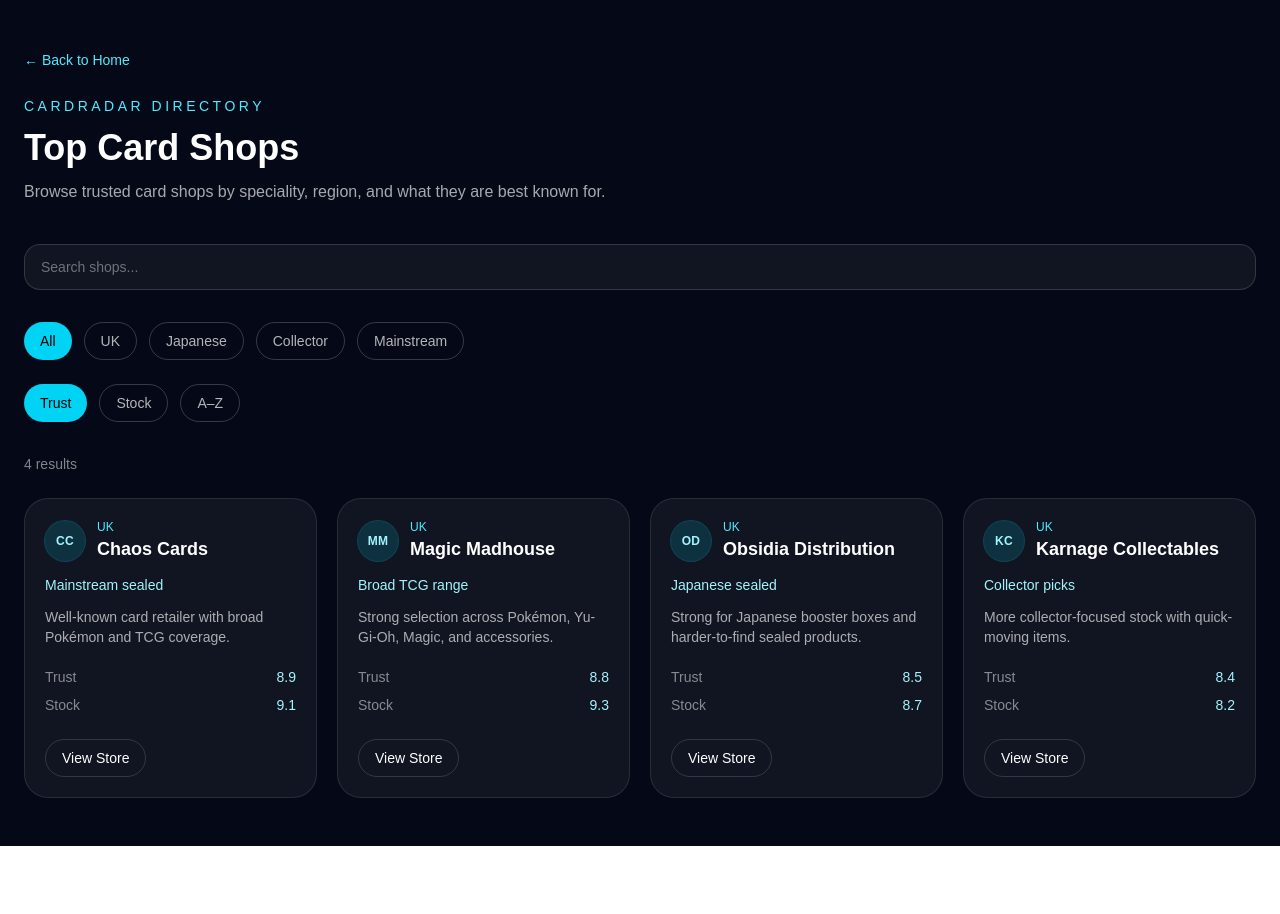
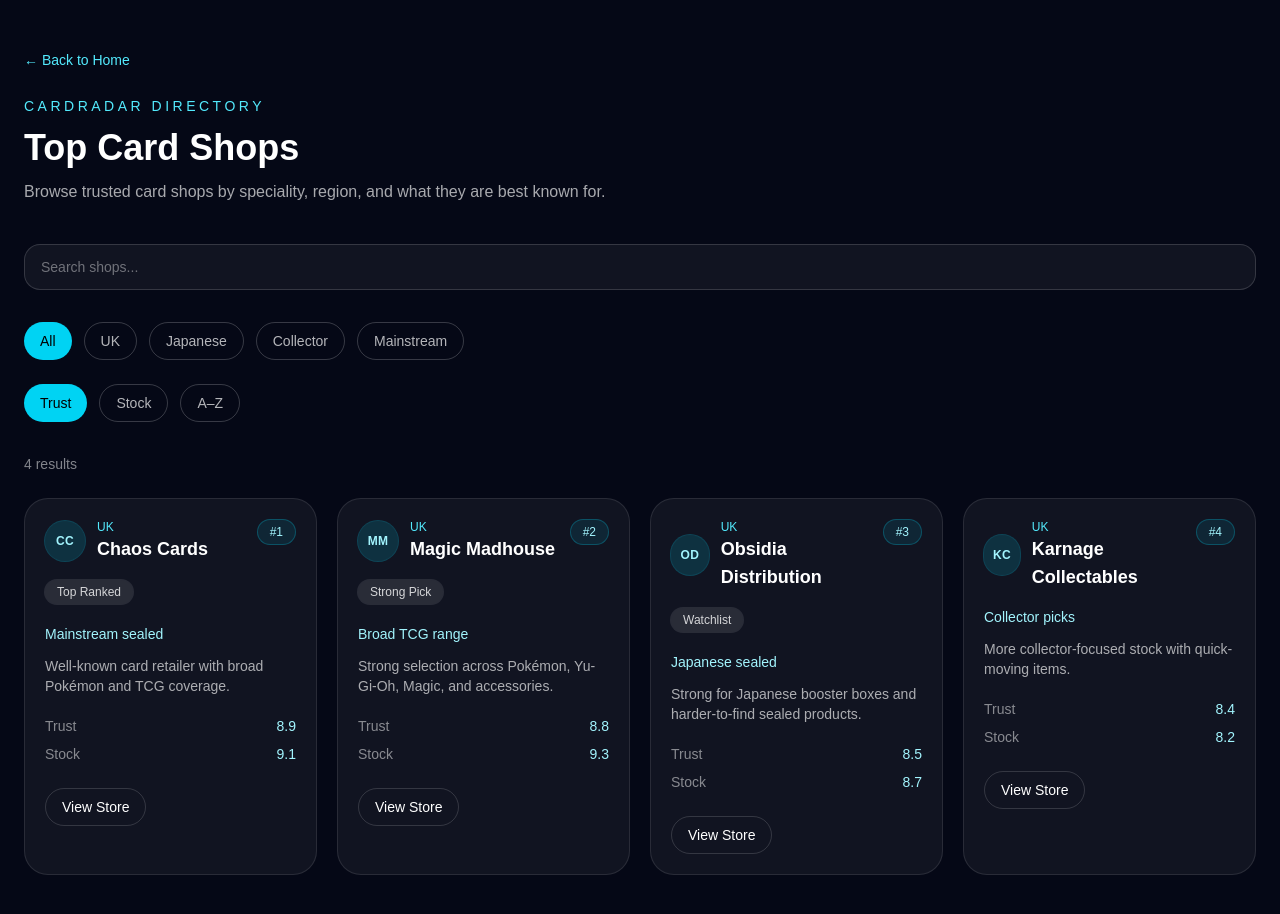
Before and after one commit to loadmastersrock/cardradar, a Next.js app: page /shops in a window 1280 px wide. Shown: the top 914 px of the page. Before the commit the page ends 846 px from the top, so only its background shows below. Built offline with nearby package versions, Linux system fonts and the light colour scheme.

Commit message:
Add ranking badges to shops page

```diff
--- a/app/shops/page.tsx
+++ b/app/shops/page.tsx
@@ -36,6 +36,13 @@
       onError={() => setImageFailed(true)}
     />
   );
+}
+
+function getBadge(index: number) {
+  if (index === 0) return "Top Ranked";
+  if (index === 1) return "Strong Pick";
+  if (index === 2) return "Watchlist";
+  return null;
 }
 
 export default function ShopsPage() {
@@ -182,11 +189,15 @@
         </div>
 
         <div className="grid gap-5 md:grid-cols-2 xl:grid-cols-4">
-          {filteredAndSortedShops.map((shop) => (
+          {filteredAndSortedShops.map((shop, index) => {
+            const badge = getBadge(index);
+
+            return (
               <div
                 key={shop.slug}
-              className="rounded-[24px] border border-white/10 bg-white/5 p-5 hover:border-cyan-400/40 hover:bg-white/10"
+                className="relative rounded-[24px] border border-white/10 bg-white/5 p-5 hover:border-cyan-400/40 hover:bg-white/10"
               >
+                <div className="mb-4 flex items-start justify-between">
                   <div className="flex items-center gap-3">
                     <ShopLogo logo={shop.logo} name={shop.name} />
                     <div>
@@ -195,7 +206,18 @@
                     </div>
                   </div>
 
-              <p className="mt-3 text-sm text-cyan-200">{shop.category}</p>
+                  <div className="rounded-full border border-cyan-400/25 bg-cyan-400/10 px-3 py-1 text-xs font-medium text-cyan-200">
+                    #{index + 1}
+                  </div>
+                </div>
+
+                {badge ? (
+                  <div className="mb-3 inline-block rounded-full bg-white/10 px-3 py-1 text-xs font-medium text-white/80 ring-1 ring-white/10">
+                    {badge}
+                  </div>
+                ) : null}
+
+                <p className="mt-2 text-sm text-cyan-200">{shop.category}</p>
                 <p className="mt-3 text-sm text-white/65">{shop.note}</p>
 
                 <div className="mt-5 space-y-2 text-sm">
@@ -217,7 +239,8 @@
                   View Store
                 </Link>
               </div>
-          ))}
+            );
+          })}
         </div>
       </div>
     </main>
```
Lines whose indentation alone changed are shown as unchanged.
